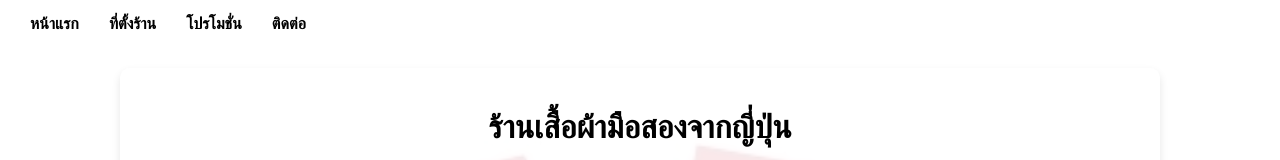
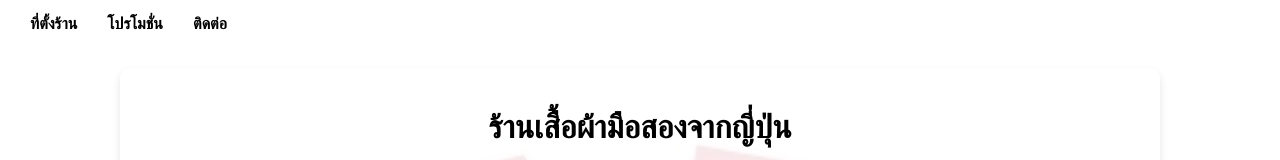
Before and after one commit to Sirin0210/Bangpu, a plain HTML site: page dem.html in a window 1280 px wide. Shown: the top 160 px of the page. Drawn offline with Linux system fonts and the light colour scheme.

Commit message:
Update dem.html

```diff
--- a/dem.html
+++ b/dem.html
@@ -118,7 +118,7 @@
 
   <!-- แถบเมนู -->
   <div class="navbar">
-    <a href="index.html">หน้าแรก</a>
+    <a href="index.html >หน้าแรก</a>
     <a href="https://maps.app.goo.gl/8jzkXvZSqM6LCfas6" target="_blank">ที่ตั้งร้าน</a>
     <a href="#">โปรโมชั่น</a>
 
```
